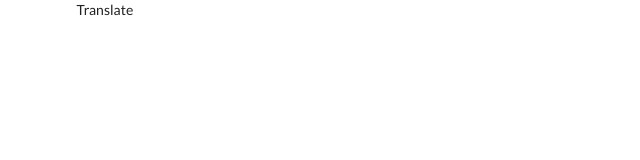
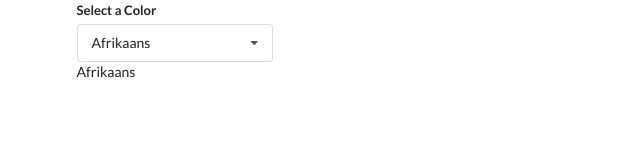
Before and after one commit to imvanzen/udemy-widgets, a React (Create React App) app: page / in a window 1280 px wide. Shown: the top 160 px of the page, without its empty margins (0-640 px from the left). Built offline with nearby package versions, Linux system fonts and the light colour scheme.

Commit message:
Display dropdown in the translate component

```diff
--- a/src/components/Translate.js
+++ b/src/components/Translate.js
@@ -1,10 +1,31 @@
-import React from "react"
+import React, { useState, useEffect } from "react"
+import Dropdown from "./Dropdown"
+
+const options = [
+    {
+        label: 'Afrikaans',
+        value: 'af'
+    },
+    {
+        label: 'Arabic',
+        value: 'ar'
+    },
+    {
+        label: 'Hindi',
+        value: 'hi'
+    }
+]
 
 const Translate = () => {
+    const [language, setLanguage] = useState(options[0])
 
     return (
-        <div className="translate">
-            Translate
+        <div className='translate ui'>
+            <Dropdown
+                options={options}
+                selected={language}
+                onSelectedChange={setLanguage} />
+            <div>{language.label}</div>
         </div>
     )
 }
```
